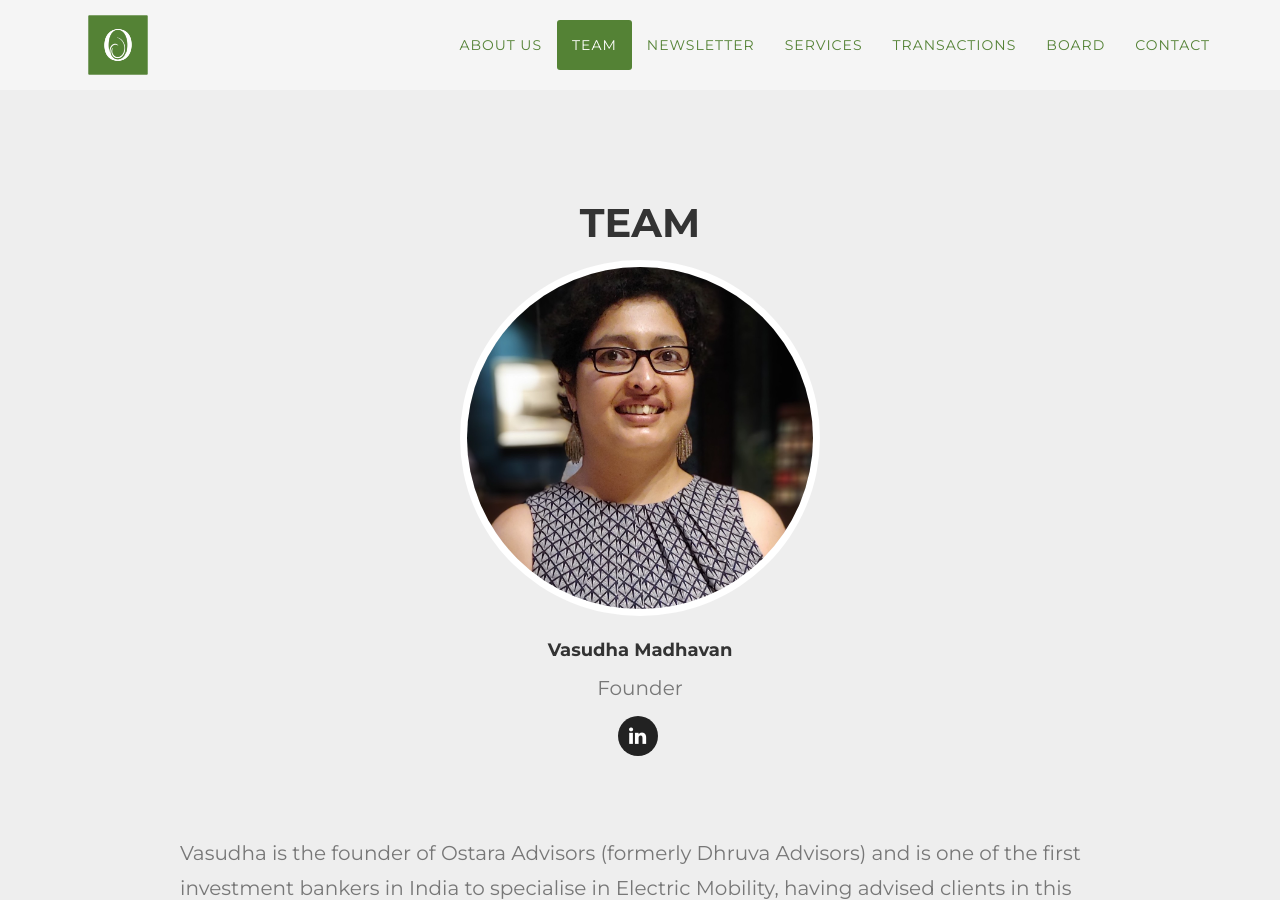
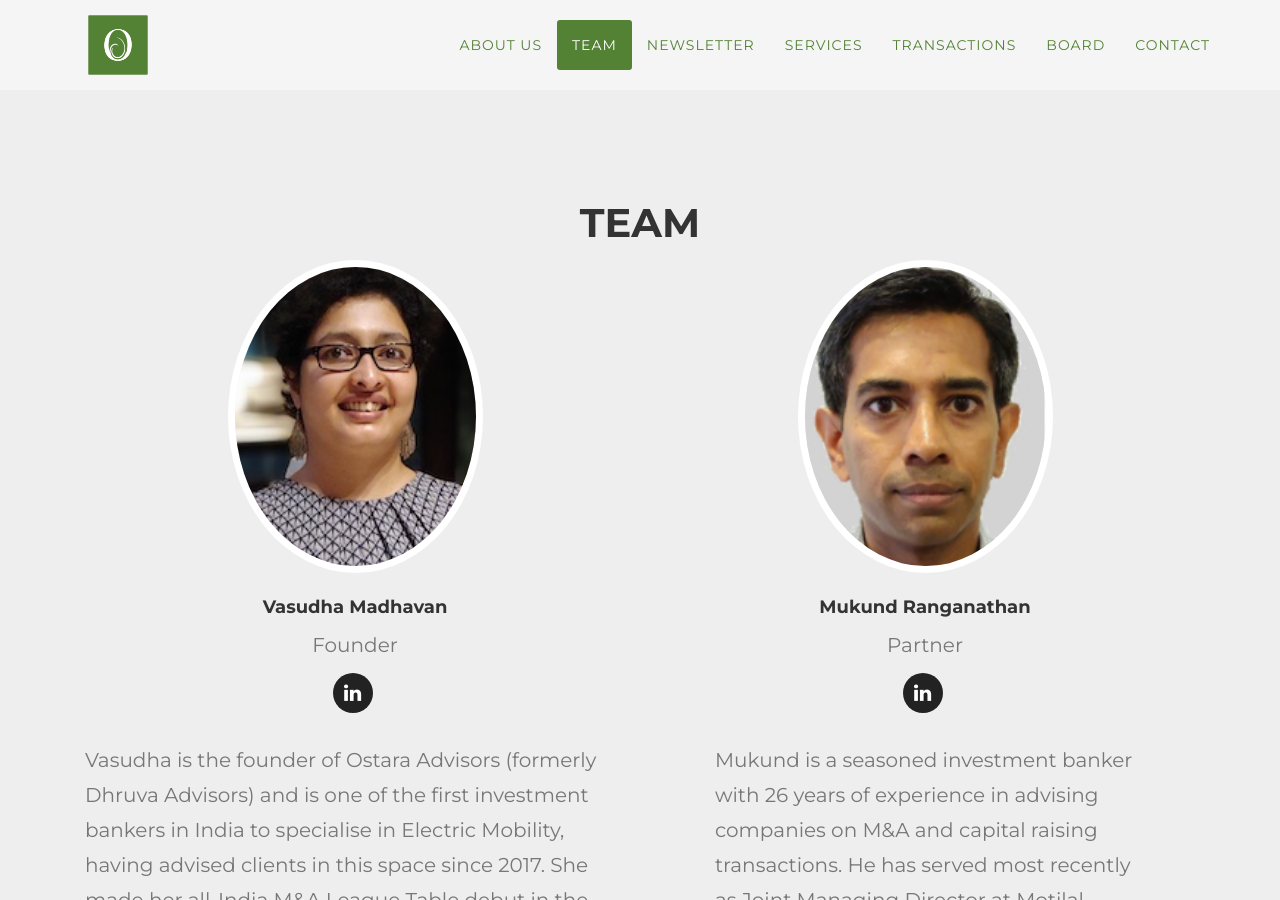
Before and after one commit to ostara-advisors/ostara-advisors.github.io, a Jekyll site: the page built from index.md, in a window 1280 px wide and 900 px high, scrolled down 2034 px. Built offline with Jekyll 4.4.1, drawn with Linux system fonts in a browser that asks for light colours; nearby versions of some CDN libraries; some web fonts are replaced.

Commit message:
2 column team layout

```diff
--- a/_layouts/home.html
+++ b/_layouts/home.html
@@ -62,7 +62,7 @@
                         <a class="page-scroll" href="#about-us">About Us</a>
                     </li>
                     <li>
-                        <a class="page-scroll" href="#leadership">Team</a>
+                        <a class="page-scroll" href="#team">Team</a>
                     </li>
                     <li>
                         <a href="http://ostaraadvisors.substack.com/" target="_blank">Newsletter</a>
@@ -74,7 +74,7 @@
                         <a class="page-scroll" href="#portfolio">Transactions</a>
                     </li>
                     <li>
-                        <a class="page-scroll" href="#team">Board</a>
+                        <a class="page-scroll" href="#board">Board</a>
                     </li>
                     <li>
                         <a class="page-scroll" href="#contact">Contact</a>
@@ -124,17 +124,18 @@
     </section>
 
     <!-- Leadership Section -->
-    <section id="leadership" class="bg-light-gray">
+    <section id="team" class="bg-light-gray">
         <div class="container">
             <div class="row">
                 <div class="col-lg-12 text-center">
                     <h2 class="section-heading">Team</h2>
                 </div>
             </div>
+            <div id="vasudha" class="col-sm-6">
                 <div class="row">
-                <div class="col-sm-4 col-sm-offset-4">
+                    <div class="col-sm-6 col-sm-offset-3">
                         <div class="team-member">
-                        <img src="img/team/vasudha-new.jpg" class="img-responsive img-circle" alt="">
+                            <img src="img/team/vasudha-164x204.jpg" class="img-responsive img-circle" alt="">
                             <h4>Vasudha Madhavan</h4>
                             <p class="text-muted role">Founder</p>
                             <ul class="list-inline social-buttons">
@@ -148,7 +149,7 @@
                         </div>
                     </div>
                 </div>
-            <div class="col-md-10 col-md-offset-1">
+                <div>
                     <p class="text-muted">Vasudha is the founder of Ostara Advisors (formerly Dhruva Advisors) and is one of the first investment bankers in India to specialise in Electric Mobility, having advised clients in this space since 2017. She made her all-India M&A League Table debut in the top 20 in October 2018.</p>
 
                     <p class="text-muted">Vasudha has over 19 years of experience in Corporate & Investment Banking; with leading organizations like Citibank and ICICI Bank, as well as in boutique investment banking, based in Mumbai and Bangalore. Vasudha is responsible for having set up and expanded the ‘Private Equity & Hedge Fund’ coverage vertical for Citibank, India. She has also been part of Citibank’s Risk Management team for mid-size corporates, managing the bank’s lending decisions to a portfolio of companies in ITES, auto components, facilities management services, logistics, diversified manufacturing etc.</p>
@@ -157,11 +158,12 @@
 
                     <p class="text-muted">Vasudha earned her MBA in Finance from XLRI, Jamshedpur, India and her Bachelor’s degree in Commerce from Mount Carmel College, Bangalore, India. She is also a certified Advanced Scuba Diver and enjoys photography, having held several solo and group exhibitions of her work.</p>
                 </div>
+            </div>
 
 
-
+            <div id="mukund" class="col-sm-6">
                 <div class="row">
-                <div class="col-sm-4 col-sm-offset-4">
+                    <div class="col-sm-6 col-sm-offset-3">
                         <div class="team-member">
                             <img src="img/team/ranganathan.png" class="img-responsive img-circle" alt="">
                             <h4>Mukund Ranganathan</h4>
@@ -183,6 +185,8 @@
                     </p>
                     <p class="text-muted">Mukund has earlier worked for 9 years at Edelweiss Financial Services and started his career in 1996 with a 9-year stint at Morgan Stanley. Mr. Ranganathan holds a B.Tech degree in Electrical Engineering from Indian Institute of Technology Madras (1994) and a PGDM from Indian Institute of Management, Ahmedabad (1996).</p>
                 </div>
+            </div>
+
 <!--             <div class="row">
                 <div class="col-lg-12">
                     <ul class="timeline">
@@ -479,7 +483,7 @@
     </section>
 
     <!-- Team Section -->
-    <section id="team">
+    <section id="board">
         <div class="container">
             <div class="row">
                 <div class="col-lg-12 text-center">
--- a/css/agency.css
+++ b/css/agency.css
@@ -634,12 +634,15 @@ section h3.section-subheading {
 }
 .team-member {
   text-align: center;
-  margin-bottom: 50px;
 }
 .team-member img {
-  width: 100%;
   margin: 0 auto;
   border: 7px solid white;
+}
+@media (min-width: 768px) {
+  .team-member img {
+    width: 100%;
+  }
 }
 .team-member h4 {
   margin-top: 25px;
@@ -900,11 +903,11 @@ section#about-us ul {
   margin: 30px 0 0;
 }
 
-section#leadership p {
+section#team p {
   margin: 30px 0;
 }
 
-section#leadership .role {
+section#team .role {
   margin: 10px 0;
 }
 
```
Also changed, not shown: img/team/vasudha-164x204.jpg (added), img/team/vasudha-new.jpg (deleted). Lines whose indentation alone changed are shown as unchanged.
